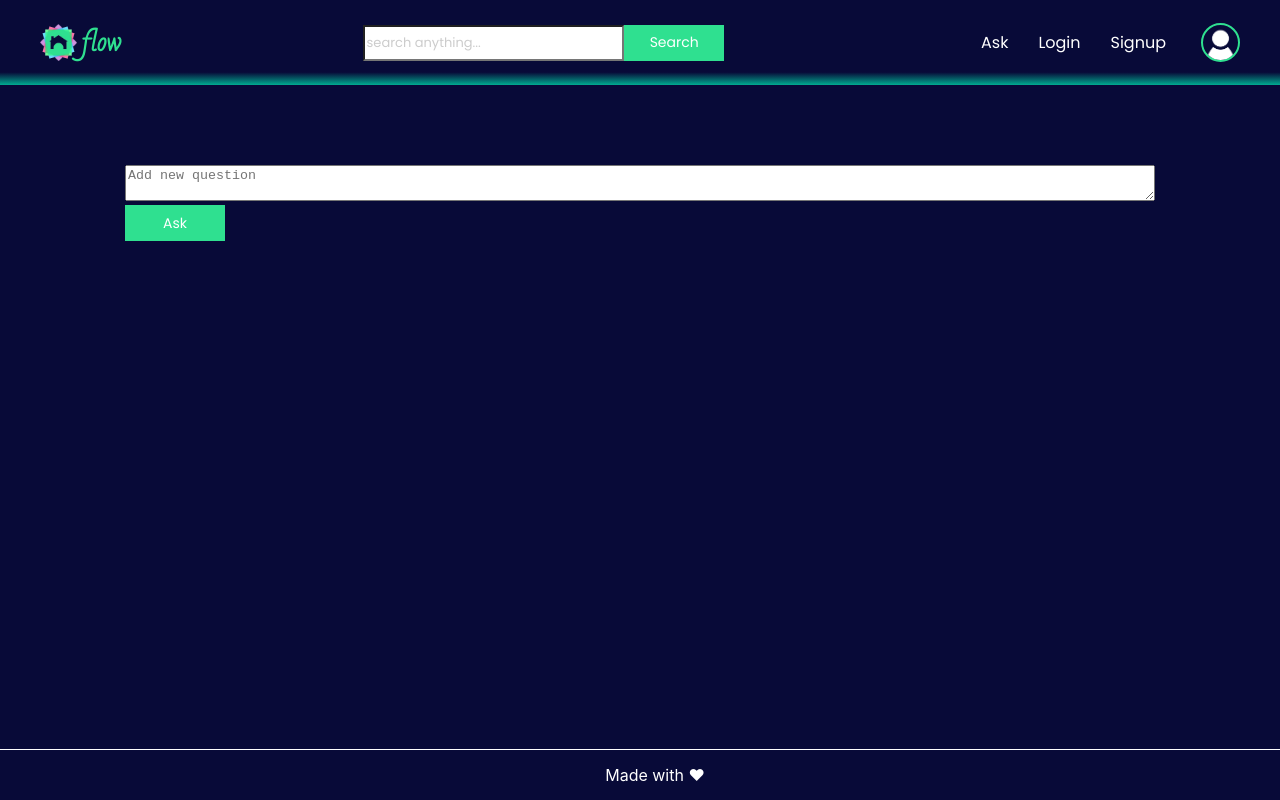
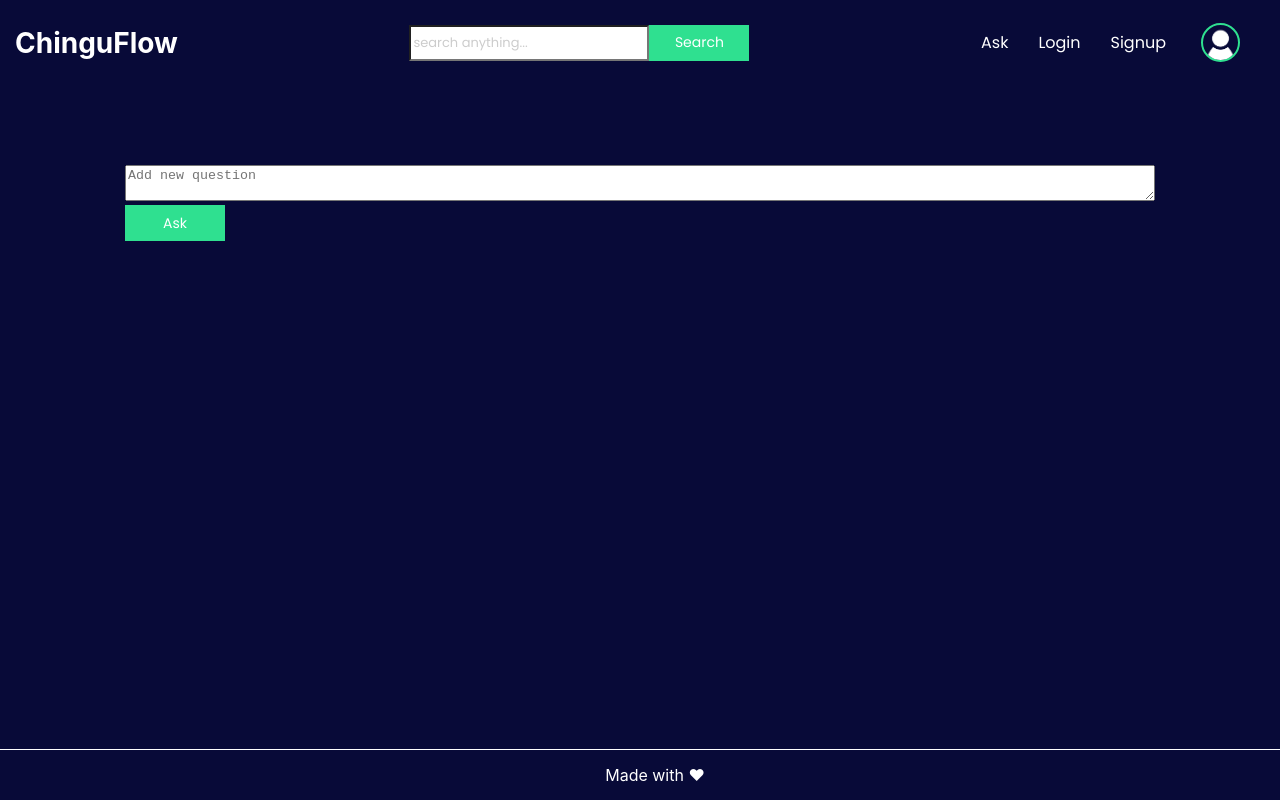
Before and after one commit to chingu-voyages/v8-chimeras-team-02, a React (Create React App) app in the folder frontend/: page /newquestion in a window 1280 px wide. Shown: the top 800 px of the page. Built offline with nearby package versions, Linux system fonts and the light colour scheme.

Commit message:
add to site as example

```diff
--- a/frontend/src/screens/NewQuestion.js
+++ b/frontend/src/screens/NewQuestion.js
@@ -1,7 +1,7 @@
 import React, { Component } from "react";
 import { user } from "../resources/images";
 import { blue, green } from "../resources/colors";
-import { SearchBar, Section, Logo, ListItem, Footer } from "../components";
+import { Header, ListItem, Footer } from "../components";
 
 export default class NewQuestion extends Component {
   state = {
@@ -24,15 +24,7 @@ export default class NewQuestion extends Component {
   render() {
     return (
       <div style={container}>
-        <div style={header}>
-          <Logo />
-          <SearchBar />
-          <Section title="Ask" />
-          <Section title="Login" />
-          <Section title="Signup" />
-
-          <img src={user} style={avatar} alt={user} />
-        </div>
+        <Header />
 
         <div style={gridView}>
           <div>
```
